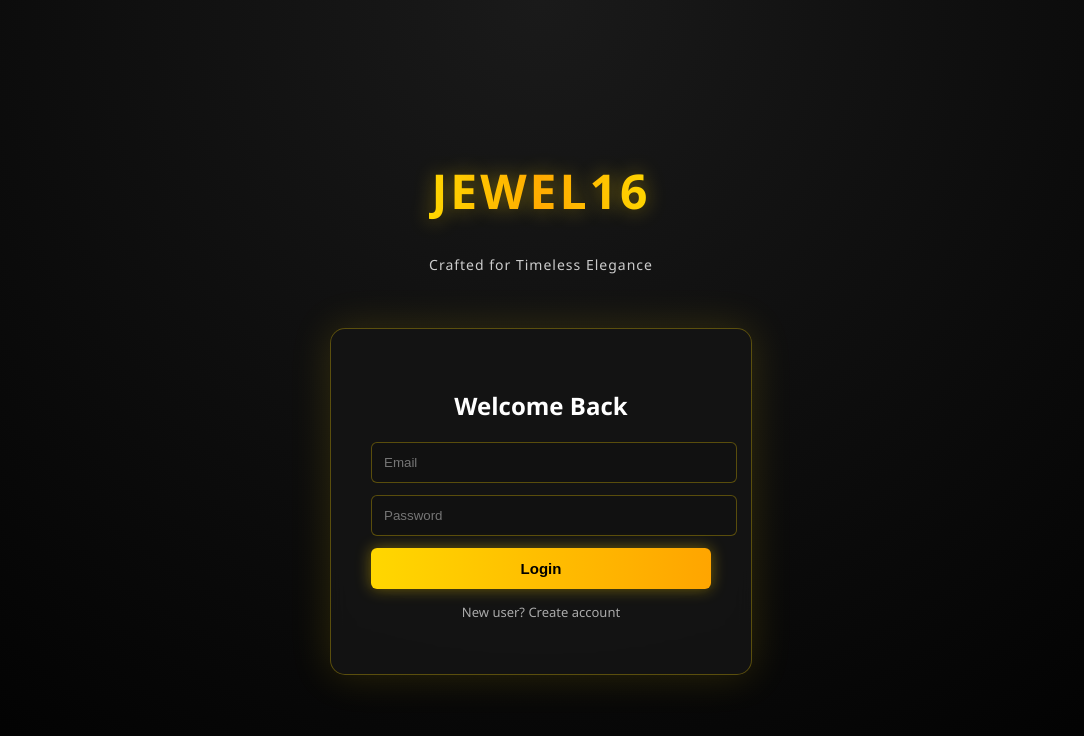
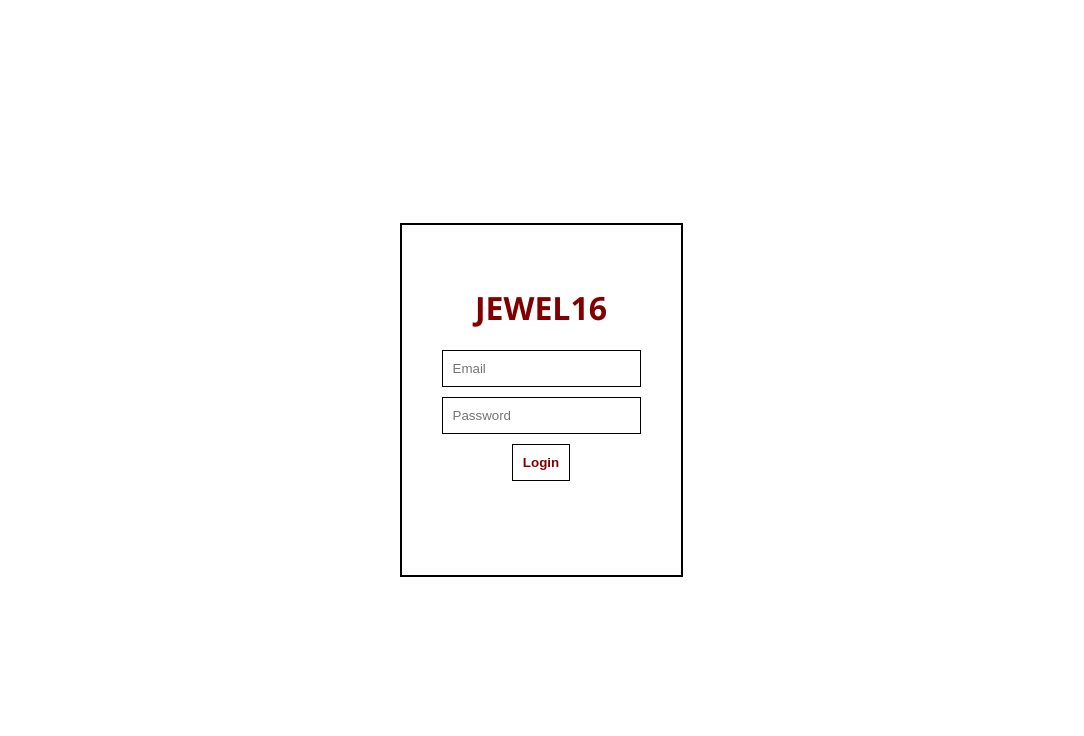
Before and after one commit to mithzz2006-a11y/jewel16-website, a React (Vite) app: page / in a window 1280 px wide. Shown: the top 736 px of the page, without its empty margins (99-1183 px from the left). Built offline with nearby package versions, Linux system fonts and the light colour scheme; no server answers.

Commit message:
Update Auth.jsx

```diff
--- a/src/pages/Auth.jsx
+++ b/src/pages/Auth.jsx
@@ -1,10 +1,9 @@
 import { useState } from "react";
 import { auth } from "../firebase";
 import {
-  createUserWithEmailAndPassword,
-  signInWithEmailAndPassword
+  signInWithEmailAndPassword,
+  createUserWithEmailAndPassword
 } from "firebase/auth";
-import { motion } from "framer-motion";
 
 export default function Auth() {
   const [isLogin, setIsLogin] = useState(true);
@@ -12,144 +11,56 @@ export default function Auth() {
   const [password, setPassword] = useState("");
 
   const handleAuth = async () => {
-    if (!email || !password) {
-      alert("Enter email & password");
-      return;
-    }
-
-    try {
-      if (isLogin) {
-        await signInWithEmailAndPassword(auth, email, password);
-      } else {
-        await createUserWithEmailAndPassword(auth, email, password);
-      }
-    } catch (err) {
-      alert(err.message);
+    if (isLogin) {
+      await signInWithEmailAndPassword(auth, email, password);
+    } else {
+      await createUserWithEmailAndPassword(auth, email, password);
     }
   };
 
   return (
     <div style={outer}>
+      <div style={box}>
+        <h1 style={{ color: "maroon" }}>JEWEL16</h1>
 
-      {/* 💎 BRAND */}
-      <motion.div
-        initial={{ opacity: 0, y: -40 }}
-        animate={{ opacity: 1, y: 0 }}
-        transition={{ duration: 1 }}
-        style={brand}
-      >
-        <h1 style={logo}>JEWEL16</h1>
-        <p style={slogan}>Crafted for Timeless Elegance</p>
-      </motion.div>
-
-      {/* 🔐 LOGIN BOX */}
-      <motion.div
-        initial={{ opacity: 0, scale: 0.9 }}
-        animate={{ opacity: 1, scale: 1 }}
-        transition={{ duration: 0.8 }}
-        style={box}
-      >
-        <h2 style={{ marginBottom: "20px", color: "white" }}>
-          {isLogin ? "Welcome Back" : "Create Account"}
-        </h2>
-
-        <input
-          placeholder="Email"
-          onChange={(e) => setEmail(e.target.value)}
-          style={input}
-        />
-
-        <input
-          type="password"
-          placeholder="Password"
-          onChange={(e) => setPassword(e.target.value)}
-          style={input}
-        />
+        <input placeholder="Email" onChange={e => setEmail(e.target.value)} style={input}/>
+        <input type="password" placeholder="Password" onChange={e => setPassword(e.target.value)} style={input}/>
 
         <button onClick={handleAuth} style={btn}>
           {isLogin ? "Login" : "Signup"}
         </button>
 
-        <p onClick={() => setIsLogin(!isLogin)} style={switchText}>
-          {isLogin ? "New user? Create account" : "Already have account? Login"}
-        </p>
-      </motion.div>
-
+        <p onClick={() => setIsLogin(!isLogin)}>Switch</p>
+      </div>
     </div>
   );
 }
 
-/* 💎 STYLES */
-
 const outer = {
   height: "100vh",
   display: "flex",
-  flexDirection: "column",
   justifyContent: "center",
   alignItems: "center",
-  background: "radial-gradient(circle at top, #1a1a1a, #000000)"
-};
-
-const brand = {
-  textAlign: "center",
-  marginBottom: "40px"
-};
-
-const logo = {
-  fontSize: "48px",
-  fontWeight: "bold",
-  letterSpacing: "3px",
-  background: "linear-gradient(90deg, #FFD700, #FFA500, #FFD700)",
-  WebkitBackgroundClip: "text",
-  WebkitTextFillColor: "transparent",
-  textShadow: "0 0 20px rgba(255,215,0,0.4)"
-};
-
-const slogan = {
-  color: "#ccc",
-  fontSize: "14px",
-  marginTop: "8px",
-  letterSpacing: "1px"
+  background: "#fff"
 };
 
 const box = {
-  background: "rgba(20,20,20,0.9)",
   padding: "40px",
-  borderRadius: "15px",
-  border: "1px solid rgba(255,215,0,0.3)",
-  width: "340px",
-  textAlign: "center",
-  backdropFilter: "blur(10px)",
-  boxShadow: "0 0 40px rgba(255,215,0,0.15)"
+  border: "2px solid black",
+  textAlign: "center"
 };
 
 const input = {
   display: "block",
-  width: "100%",
-  padding: "12px",
-  marginBottom: "12px",
-  background: "#111",
-  color: "white",
-  border: "1px solid rgba(255,215,0,0.3)",
-  borderRadius: "6px"
+  margin: "10px 0",
+  padding: "10px",
+  border: "1px solid black"
 };
 
 const btn = {
-  width: "100%",
-  padding: "12px",
-  background: "linear-gradient(90deg, #FFD700, #FFA500)",
-  color: "black",
-  border: "none",
-  borderRadius: "6px",
-  cursor: "pointer",
-  fontWeight: "bold",
-  fontSize: "15px",
-  boxShadow: "0 0 15px rgba(255,215,0,0.4)"
-};
-
-const switchText = {
-  marginTop: "14px",
-  fontSize: "13px",
-  color: "#aaa",
+  padding: "10px",
+  border: "1px solid black",
+  background: "#fff",
+  color: "maroon",
   cursor: "pointer"
 };
```
